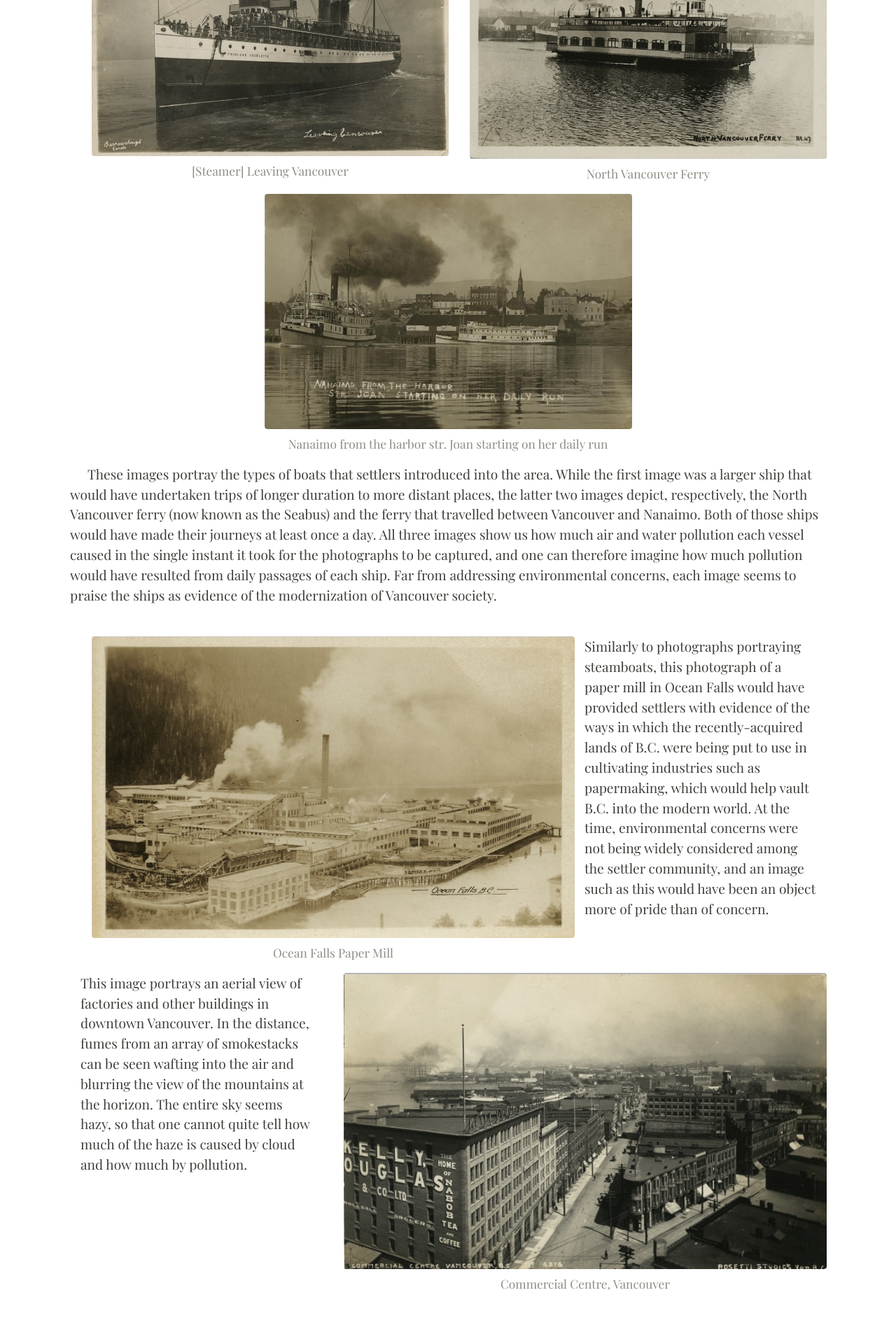
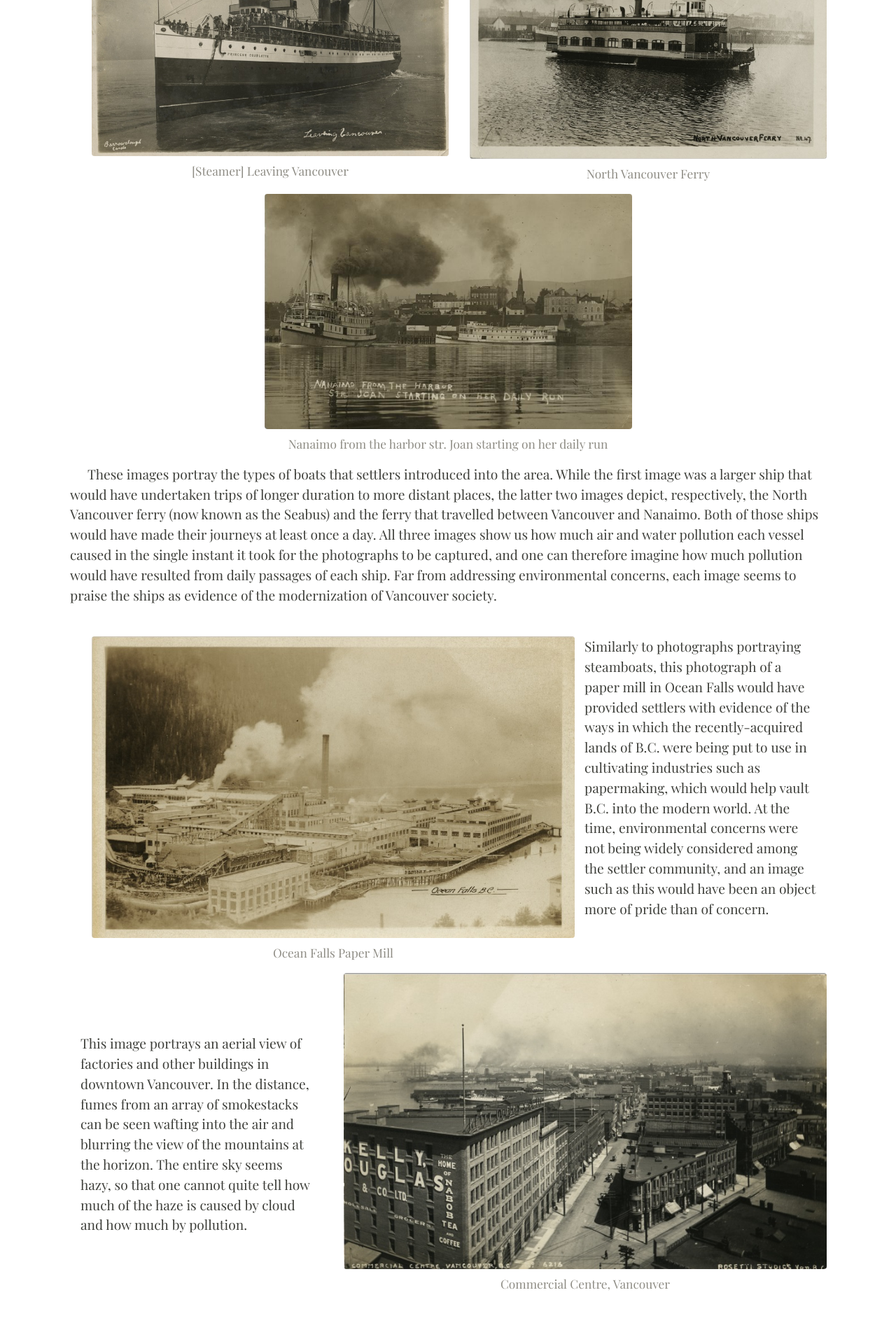
Before and after one commit to ashlynnprasad/langmann-2021, a Jekyll site: the page built from pages/environmentalimpact.md, in a window 1280 px wide. Shown: the part 3202-5102 px from the top of the page at 70% size. Built offline with Jekyll 4.4.1, drawn with Linux system fonts in a browser that asks for light colours; nearby versions of some CDN libraries; grey boxes are pictures that could not be loaded.

```diff
--- a/pages/environmentalimpact.md
+++ b/pages/environmentalimpact.md
@@ -73,7 +73,7 @@ Cole Harris explains more broadly the outlook that many indigenous peoples held
 <div class="container">
   <div class="row">
     <div class="col-sm-4">
-      This image portrays an aerial view of factories and other buildings in downtown Vancouver. In the distance, fumes from an array of smokestacks can be seen wafting into the air and blurring the view of the mountains at the horizon. The entire sky seems hazy, so that one cannot quite tell how much of the haze is caused by cloud and how much by pollution.
+      <br><br><br>This image portrays an aerial view of factories and other buildings in downtown Vancouver. In the distance, fumes from an array of smokestacks can be seen wafting into the air and blurring the view of the mountains at the horizon. The entire sky seems hazy, so that one cannot quite tell how much of the haze is caused by cloud and how much by pollution.
     </div>
     <div class="col-sm-8">
       {% include feature/item-figure.html objectid="langmann005" width="100" %}
```
